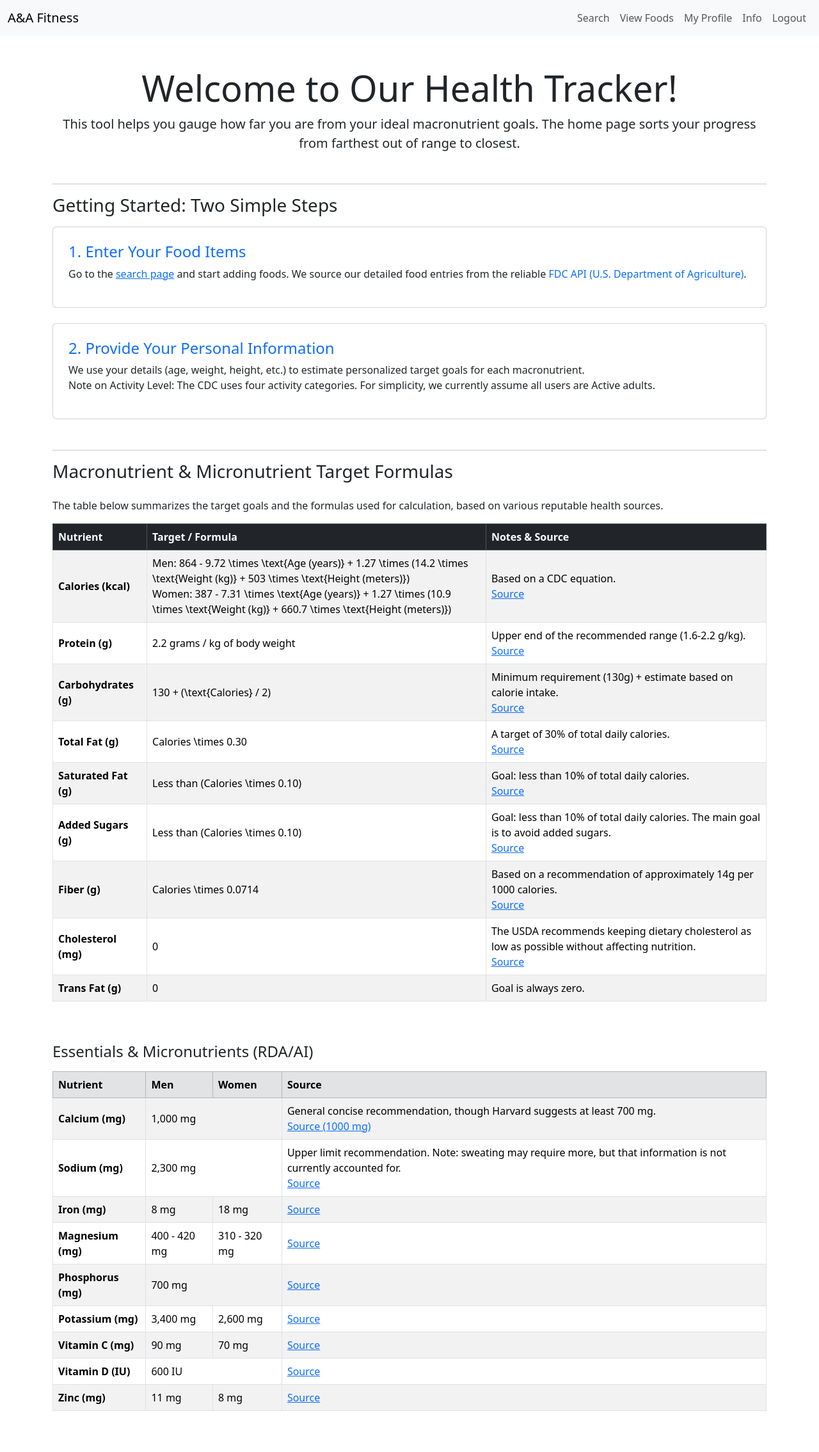
After one commit to sparlingaidan/HealthTracker, a Django app: page /info/ in a window 1280 px wide. The commit adds this page. Shown: the whole page at 64% size. Run offline with Django 5.2, Linux system fonts and the light colour scheme; a user stored in the database is signed in.

Commit message:
Info Page
Info page  is almost done, but not at all implemented.

```diff
--- a/catalog/static/nutrient_functions.py
+++ b/catalog/static/nutrient_functions.py
@@ -33,7 +33,7 @@ nutrient_ranges = {
     "fiber": {"min": 25, "max": 35, "target": 28},  # g
     "sugars": {"min": 0, "max": 50, "target": 50},  # g, added sugars DV
     "protein": {"min": 45, "max": 65, "target": 50},  # g
-    "calcium": {"min": 1000, "max": 1300, "target": 1300},  # mg
+    "calcium": {"min": 700, "max": 1200, "target": 1000},  # mg
     "iron": {"min": 8, "max": 18, "target": 18},  # mg
     "potassium": {"min": 2600, "max": 4700, "target": 4700},  # mg
     "magnesium": {"min": 310, "max": 420, "target": 420},  # mg (adult male)
--- a/catalog/templates/base_generic.html
+++ b/catalog/templates/base_generic.html
@@ -31,6 +31,7 @@
           <li class="nav-item"><a class="nav-link" href="{% url 'search' %}">Search</a></li>
           <li class="nav-item"><a class="nav-link" href="{% url 'edit' %}">View Foods</a></li>
           <li class="nav-item"><a class="nav-link" href="{% url 'profile' %}">My Profile</a></li>
+          <li class="nav-item"><a class="nav-link" href="{% url 'info' %}">Info</a></li>
           <li class="nav-item"><a class="nav-link" href="{% url 'logout' %}">Logout</a></li>
           {% else %}
           <li class="nav-item"><a class="nav-link" href="{% url 'login' %}">Login</a></li>
--- /dev/null
+++ b/catalog/templates/info.html
@@ -0,0 +1,214 @@
+{% extends "base_generic.html" %}
+
+{% block content %}
+<div class="container my-5">
+    <header class="text-center mb-5">
+        <h2 class="display-4">Welcome to Our Health Tracker!</h2>
+        <p class="lead">
+            This tool helps you gauge how far you are from your ideal macronutrient goals. The home page sorts your progress from farthest out of range to closest.
+        </p>
+    </header>
+
+    <hr>
+
+    <section class="mb-5">
+        <h3 class="mb-3">Getting Started: Two Simple Steps</h3>
+
+        <div class="card p-4 mb-4">
+            <h4 class="card-title text-primary">1. Enter Your Food Items</h4>
+            <p>
+                Go to the <a href="{% url 'search' %}">search page</a> and start adding foods. We source our detailed food entries from the reliable
+                <a target="_blank" href="https://fdc.nal.usda.gov/api-spec/fdc_api.html" class="text-decoration-none">FDC API (U.S. Department of Agriculture)</a>.
+            </p>
+        </div>
+
+        <div class="card p-4">
+            <h4 class="card-title text-primary">2. Provide Your Personal Information</h4>
+            <p>
+                We use your details (age, weight, height, etc.) to estimate personalized target goals for each macronutrient.
+                <br>
+                Note on Activity Level: The CDC uses four activity categories. For simplicity, we currently assume all users are Active adults.
+            </p>
+        </div>
+    </section>
+
+    <hr>
+
+    <section>
+        <h3 class="mb-4">Macronutrient & Micronutrient Target Formulas</h3>
+        <p>
+            The table below summarizes the target goals and the formulas used for calculation, based on various reputable health sources.
+        </p>
+
+        <div class="table-responsive">
+            <table class="table table-striped table-bordered align-middle">
+                <thead class="table-dark">
+                    <tr>
+                        <th scope="col">Nutrient</th>
+                        <th scope="col">Target / Formula</th>
+                        <th scope="col">Notes & Source</th>
+                    </tr>
+                </thead>
+                <tbody>
+                    <tr>
+                        <th scope="row">Calories (kcal)</th>
+                        <td>
+                            Men: 864 - 9.72 \times \text{Age (years)} + 1.27 \times (14.2 \times \text{Weight (kg)} + 503 \times \text{Height (meters)})
+                            <br>
+                            Women: 387 - 7.31 \times \text{Age (years)} + 1.27 \times (10.9 \times \text{Weight (kg)} + 660.7 \times \text{Height (meters)})
+                        </td>
+                        <td>
+                            Based on a CDC equation.
+                            <br>
+                            <a target="_blank" href="https://www.cdc.gov/pcd/issues/2006/oct/06_0034.htm#:~:text=Based%20on%20the%20energy%20intake,labeled%20water%20studies%20(1).">Source</a>
+                        </td>
+                    </tr>
+                    <tr>
+                        <th scope="row">Protein (g)</th>
+                        <td>2.2 grams / kg of body weight</td>
+                        <td>
+                            Upper end of the recommended range (1.6-2.2 g/kg).
+                            <br>
+                            <a target="_blank" href="https://www.usada.org/spirit-of-sport/when-consume-protein-muscle-growth/?utm_term=protein%20consumption%20guide&utm_campaign=Resources+-+USADA&utm_source=adwords&utm_medium=ppc&hsa_acc=7613056470&hsa_cam=6774395248&hsa_grp=182062839348&hsa_ad=729437076236&hsa_src=g&hsa_tgt=kwd-2391627580043&hsa_kw=protein%20consumption%20guide&hsa_mt=b&hsa_net=adwords&hsa_ver=3&gad_source=1&gad_campaignid=6774395248&gbraid=0AAAAAD0t-nzOLgdL8yH73IjIN4x9DZrHG&gclid=Cj0KCQiAosrJBhD0ARIsAHebCNqZQk2zLQYm6uCLg4_K7830TtC6F0Bfw3ONeoBjWWwB_epFzXizY74aAlsBEALw_wcB">Source</a>
+                        </td>
+                    </tr>
+                    <tr>
+                        <th scope="row">Carbohydrates (g)</th>
+                        <td>130 + (\text{Calories} / 2)</td>
+                        <td>
+                            Minimum requirement (130g) + estimate based on calorie intake.
+                            <br>
+                            <a target="_blank" href="https://www.dietaryguidelines.gov/sites/default/files/2020-12/Dietary_Guidelines_for_Americans_2020-2025.pdf">Source</a>
+                        </td>
+                    </tr>
+                    <tr>
+                        <th scope="row">Total Fat (g)</th>
+                        <td>Calories \times 0.30</td>
+                        <td>
+                            A target of 30% of total daily calories.
+                            <br>
+                            <a target="_blank" href="https://www.dietaryguidelines.gov/sites/default/files/2020-12/Dietary_Guidelines_for_Americans_2020-2025.pdf">Source</a>
+                        </td>
+                    </tr>
+                    <tr>
+                        <th scope="row">Saturated Fat (g)</th>
+                        <td>Less than (Calories \times 0.10)</td>
+                        <td>
+                            Goal: less than 10% of total daily calories.
+                            <br>
+                            <a target="_blank" href="https://www.dietaryguidelines.gov/sites/default/files/2020-12/Dietary_Guidelines_for_Americans_2020-2025.pdf">Source</a>
+                        </td>
+                    </tr>
+                    <tr>
+                        <th scope="row">Added Sugars (g)</th>
+                        <td>Less than (Calories \times 0.10)</td>
+                        <td>
+                            Goal: less than 10% of total daily calories. The main goal is to avoid added sugars.
+                            <br>
+                            <a target="_blank" href="https://www.dietaryguidelines.gov/sites/default/files/2020-12/Dietary_Guidelines_for_Americans_2020-2025.pdf">Source</a>
+                        </td>
+                    </tr>
+                    <tr>
+                        <th scope="row">Fiber (g)</th>
+                        <td>Calories \times 0.0714</td>
+                        <td>
+                            Based on a recommendation of approximately 14g per 1000 calories.
+                            <br>
+                            <a target="_blank" href="https://www.uchealth.com/en/media-room/articles/eating-the-right-amount-of-fiber">Source</a>
+                        </td>
+                    </tr>
+                    <tr>
+                        <th scope="row">Cholesterol (mg)</th>
+                        <td>0</td>
+                        <td>
+                            The USDA recommends keeping dietary cholesterol as low as possible without affecting nutrition.
+                            <br>
+                            <a target="_blank" href="https://health.clevelandclinic.org/how-much-cholesterol-per-day">Source</a>
+                        </td>
+                    </tr>
+                    <tr>
+                        <th scope="row">Trans Fat (g)</th>
+                        <td>0</td>
+                        <td>Goal is always zero.</td>
+                    </tr>
+                </tbody>
+            </table>
+        </div>
+
+        <h4 class="mt-5 mb-3">Essentials & Micronutrients (RDA/AI)</h4>
+        <div class="table-responsive">
+            <table class="table table-striped table-bordered align-middle">
+                <thead class="table-secondary">
+                    <tr>
+                        <th scope="col">Nutrient</th>
+                        <th scope="col">Men</th>
+                        <th scope="col">Women</th>
+                        <th scope="col">Source</th>
+                    </tr>
+                </thead>
+                <tbody>
+                    <tr>
+                        <th scope="row">Calcium (mg)</th>
+                        <td colspan="2">1,000 mg</td>
+                        <td>
+                            General concise recommendation, though Harvard suggests at least 700 mg.
+                            <br>
+                            <a target="_blank" href="https://www.betterhealth.vic.gov.au/health/healthyliving/calcium">Source (1000 mg)</a>
+                        </td>
+                    </tr>
+                    <tr>
+                        <th scope="row">Sodium (mg)</th>
+                        <td colspan="2">2,300 mg</td>
+                        <td>
+                            Upper limit recommendation. Note: sweating may require more, but that information is not currently accounted for.
+                            <br>
+                            <a target="_blank" href="https://www.dietaryguidelines.gov/sites/default/files/2020-12/Dietary_Guidelines_for_Americans_2020-2025.pdf">Source</a>
+                        </td>
+                    </tr>
+                    <tr>
+                        <th scope="row">Iron (mg)</th>
+                        <td>8 mg</td>
+                        <td>18 mg</td>
+                        <td><a target="_blank" href="https://ods.od.nih.gov/factsheets/Iron-Consumer/">Source</a></td>
+                    </tr>
+                    <tr>
+                        <th scope="row">Magnesium (mg)</th>
+                        <td>400 - 420 mg</td>
+                        <td>310 - 320 mg</td>
+                        <td><a target="_blank" href="https://www.dietaryguidelines.gov/sites/default/files/2020-12/Dietary_Guidelines_for_Americans_2020-2025.pdf">Source</a></td>
+                    </tr>
+                    <tr>
+                        <th scope="row">Phosphorus (mg)</th>
+                        <td colspan="2">700 mg</td>
+                        <td><a target="_blank" href="https://www.dietaryguidelines.gov/sites/default/files/2020-12/Dietary_Guidelines_for_Americans_2020-2025.pdf">Source</a></td>
+                    </tr>
+                    <tr>
+                        <th scope="row">Potassium (mg)</th>
+                        <td>3,400 mg</td>
+                        <td>2,600 mg</td>
+                        <td><a target="_blank" href="https://www.dietaryguidelines.gov/sites/default/files/2020-12/Dietary_Guidelines_for_Americans_2020-2025.pdf">Source</a></td>
+                    </tr>
+                    <tr>
+                        <th scope="row">Vitamin C (mg)</th>
+                        <td>90 mg</td>
+                        <td>70 mg</td>
+                        <td><a target="_blank" href="https://www.dietaryguidelines.gov/sites/default/files/2020-12/Dietary_Guidelines_for_Americans_2020-2025.pdf">Source</a></td>
+                    </tr>
+                    <tr>
+                        <th scope="row">Vitamin D (IU)</th>
+                        <td colspan="2">600 IU</td>
+                        <td><a target="_blank" href="https://www.dietaryguidelines.gov/sites/default/files/2020-12/Dietary_Guidelines_for_Americans_2020-2025.pdf">Source</a></td>
+                    </tr>
+                    <tr>
+                        <th scope="row">Zinc (mg)</th>
+                        <td>11 mg</td>
+                        <td>8 mg</td>
+                        <td><a target="_blank" href="https://ods.od.nih.gov/factsheets/Zinc-Consumer/">Source</a></td>
+                    </tr>
+                </tbody>
+            </table>
+        </div>
+    </section>
+
+</div>
+{% endblock %}
--- a/catalog/urls.py
+++ b/catalog/urls.py
@@ -15,4 +15,5 @@ urlpatterns = [
     path('profile/edit/', views.edit_profile, name='edit_profile'),
     path('logout/', views.logout_view, name='logout'),
     path('login/', views.user_login, name='login'),
+    path('info/', views.info, name='info'),
 ]
--- a/catalog/views.py
+++ b/catalog/views.py
@@ -287,3 +287,7 @@ def user_login(request):
         'next': request.GET.get('next', ''),
     }
     return render(request, 'login.html', context) # Assuming your template is named 'login.html' or 'registration/login.html'
+
+@login_required
+def info(request):
+    return render(request, 'info.html', None)
```
